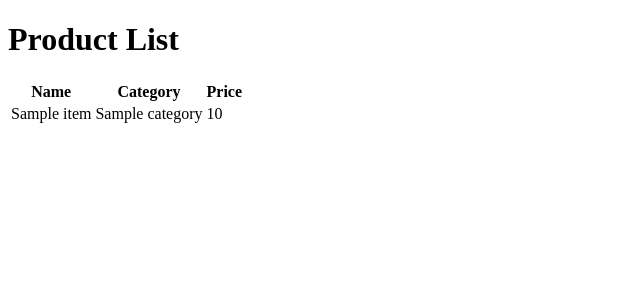
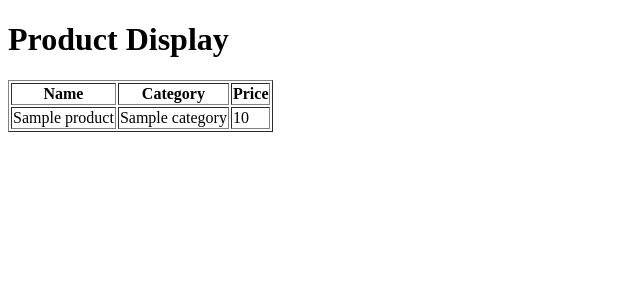
Before and after one commit to Sadbags/holbertonschool-higher_level_programming, a Flask app: template python-server_side_rendering/templates/product_display.html in a window 1280 px wide. Shown: the top 300 px of the page, without its empty margins (0-640 px from the left). Run offline with Flask 3, Linux system fonts and the light colour scheme; the template is opened without the code that fills it: most values are stand-ins (such as "Sample title", 1, 10 or a date in 2020).

Commit message:
added files

```diff
--- a/python-server_side_rendering/task_04_db.py
+++ b/python-server_side_rendering/task_04_db.py
@@ -40,10 +40,8 @@ def products():
         products = read_json('products.json')
     elif source == 'csv':
         products = read_csv('products.csv')
-    elif source =='sql':
+    else:
         products = read_sqlite('products.db')
-    else:
-        return render_template('product_display.html', error="Wrong source")
 
     if product_id:
         product_id = int(product_id)
--- a/python-server_side_rendering/templates/product_display.html
+++ b/python-server_side_rendering/templates/product_display.html
@@ -4,31 +4,24 @@
     <title>Product Display</title>
 </head>
 <body>
-    <h1>Product List</h1>
+    <h1>Product Display</h1>
     {% if error %}
         <p>{{ error }}</p>
     {% else %}
-        <table>
-            <thead>
+        <table border="1">
             <tr>
                 <th>Name</th>
                 <th>Category</th>
                 <th>Price</th>
             </tr>
-            </thead>
-            <tbody>
-                {% for item in items %}
+            {% for product in products %}
             <tr>
-                        <td>{{ item.name }}</td>
-                        <td>{{ item.category }}</td>
-                        <td>{{ item.price }}</td>
+                <td>{{ product.name }}</td>
+                <td>{{ product.category }}</td>
+                <td>{{ product.price }}</td>
             </tr>
             {% endfor %}
-            </tbody>
         </table>
-        {% if items|length == 0 %}
-            <p>No items found</p>
-        {% endif %}
     {% endif %}
 </body>
 </html>
```
Lines whose indentation alone changed are shown as unchanged.
